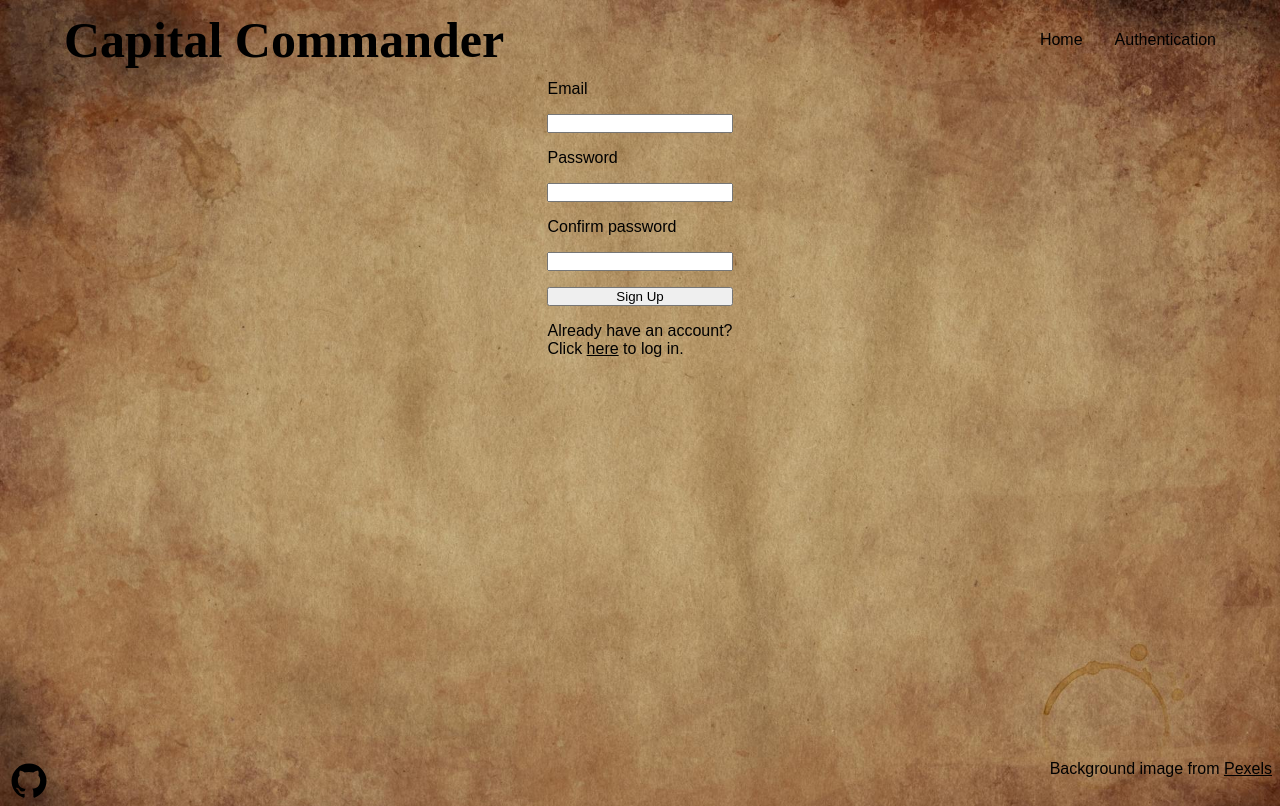
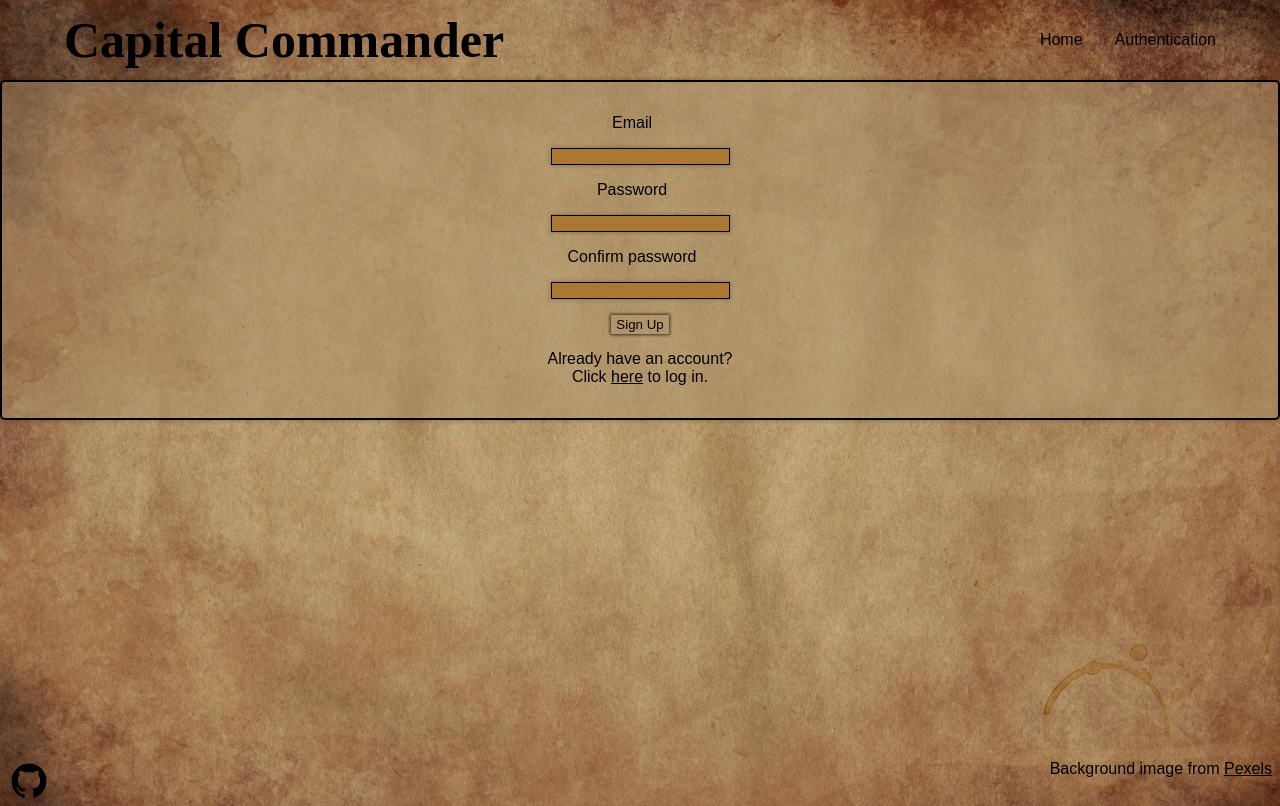
Before and after one commit to Andrij-Kolomijec/Capital-Commander, a React (Vite) app in the folder client/: page /authentication in a window 1280 px wide. Built offline with nearby package versions, Linux system fonts and the light colour scheme; a web font is replaced by a local one.

Commit message:
Added color variables

```diff
--- a/client/src/components/expenses/InputExpense.module.css
+++ b/client/src/components/expenses/InputExpense.module.css
@@ -1,23 +1,50 @@
 .form {
+  height: fit-content;
   display: flex;
   flex-direction: column;
   align-items: center;
-  justify-content: space-between;
-  width: 20vw;
+  gap: 0.5rem;
 }
 
 .form > div {
   display: flex;
+  flex-direction: column;
   justify-content: space-between;
   width: 100%;
 }
 
-.form input {
-  width: 180px;
-  text-align: center;
+.form label {
+  font-size: small;
+  margin-left: -1rem;
 }
 
+.form input,
 .form select {
-  width: 184px;
+  background-color: var(--bgColor);
+  border: 1px solid;
+  border-radius: 2px;
+  box-shadow: var(--shadow);
+}
+
+.form input,
+.form select {
   text-align: center;
+  outline: none;
+  width: 180px;
 }
+
+.form > button {
+  background-color: var(--miscColor);
+  padding: 5px 10px;
+  border-radius: 5px;
+  border: 1px solid;
+  box-shadow: var(--shadow);
+  transition: ease-in-out 300ms;
+}
+
+.form > button:hover {
+  cursor: pointer;
+  transform: scale(1.2);
+  background-color: var(--active);
+  color: var(--miscColor);
+}
--- a/client/src/components/expenses/MonthlyExpenses.module.css
+++ b/client/src/components/expenses/MonthlyExpenses.module.css
@@ -1,8 +1,8 @@
 .table {
   margin: 1rem;
   height: fit-content;
-  background-color: rgba(175, 150, 110, 0.5);
-  box-shadow: 0 0 4px 1px rgba(0, 0, 0, 0.2);
+  background-color: var(--bgColor);
+  box-shadow: var(--shadow);
   border-radius: 5px;
 }
 
--- a/client/src/components/expenses/TableRow.module.css
+++ b/client/src/components/expenses/TableRow.module.css
@@ -17,8 +17,8 @@
 .notes {
   background-image: linear-gradient(
     225deg,
-    rgb(0, 255, 0),
-    rgb(0, 255, 0) 3px,
+    var(--active),
+    var(--active) 3px,
     transparent 3px,
     transparent
   );
--- a/client/src/index.css
+++ b/client/src/index.css
@@ -3,9 +3,12 @@
   padding: 0;
 }
 
-/* :root {
-  --active: rgb(0, 0, 0);
-} */
+:root {
+  --bgColor: rgba(175, 150, 110, 0.5);
+  --miscColor: rgb(170, 120, 50);
+  --active: #0000b9;
+  --shadow: 0 0 4px 1px rgba(0, 0, 0, 0.2);
+}
 
 body {
   background: url("assets/bg.jpg");
@@ -23,10 +26,6 @@ header {
 
 main {
   min-height: 85vh;
-  display: flex;
-  flex-direction: column;
-  align-items: center;
-  gap: 1rem;
 }
 
 footer {
@@ -43,5 +42,5 @@ a {
 }
 
 .link:hover {
-  color: blue;
+  color: var(--active);
 }
--- a/client/src/routes/Authentication.module.css
+++ b/client/src/routes/Authentication.module.css
@@ -1,5 +1,61 @@
-.form {
+.form-wrapper {
   display: flex;
   flex-direction: column;
+  align-items: center;
+  justify-content: center;
   gap: 1rem;
 }
+
+.form {
+  background-color: var(--bgColor);
+  display: flex;
+  flex-direction: column;
+  align-items: center;
+  gap: 1rem;
+  padding: 2rem;
+  border: 2px solid;
+  border-radius: 5px;
+  box-shadow: var(--shadow);
+}
+
+.form > div {
+  display: flex;
+  flex-direction: column;
+}
+
+.form label {
+  margin-left: -1rem;
+}
+
+.form p {
+  text-align: center;
+}
+
+.form input {
+  background-color: var(--miscColor);
+  border: 1px solid;
+  box-shadow: var(--shadow);
+}
+
+.form input:focus {
+  outline: 1px ridge var(--active);
+}
+
+.form button {
+  padding: 2px 5px;
+  background-color: var(--bgColor);
+  border: none;
+  box-shadow: 0 0 3px 1px rgba(0, 0, 0, 0.7);
+  transition: 100ms;
+}
+
+.form button:hover {
+  cursor: pointer;
+  transform: scale(1.1);
+  background-color: var(--miscColor);
+}
+
+.error {
+  color: rgb(175, 0, 0);
+  text-shadow: 1px 1px 0px black;
+}
--- a/client/src/routes/Expenses.module.css
+++ b/client/src/routes/Expenses.module.css
@@ -1,12 +1,32 @@
-.expenses {
+.expenses-wrapper {
   display: flex;
-  gap: 2rem;
-  text-align: center;
-  max-width: 85%;
-  overflow-y: auto;
+  /* width: 95vw; */
+  justify-content: space-around;
+  /* align-items: center; */
+  margin: 0 2vw;
+  /* border: 1px solid; */
 }
 
-.expenses td {
+.expenses {
+  /* flex: 1; */
+  display: flex;
+  flex-direction: column;
+  align-items: center;
+  width: fit-content;
+  /* border: 1px solid yellow; */
+}
+
+.expenses-row {
+  display: flex;
+  gap: 1rem;
+  text-align: center;
+  max-width: 72vw;
+  max-height: 40vh;
+  overflow: auto;
+  /* border: 1px solid; */
+}
+
+.expenses-row td {
   padding: 0 1.5rem;
 }
 
@@ -16,12 +36,12 @@
 
 ::-webkit-scrollbar-thumb {
   border-radius: 100vw;
-  background: grey;
+  background: var(--miscColor);
 }
 
-@supports (scrollbar-color: grey transparent) {
+@supports (scrollbar-color: var(--miscColor) transparent) {
   * {
-    scrollbar-color: grey transparent;
+    scrollbar-color: var(--miscColor) transparent;
     /* scrollbar-width: thin; */
   }
 }
```
